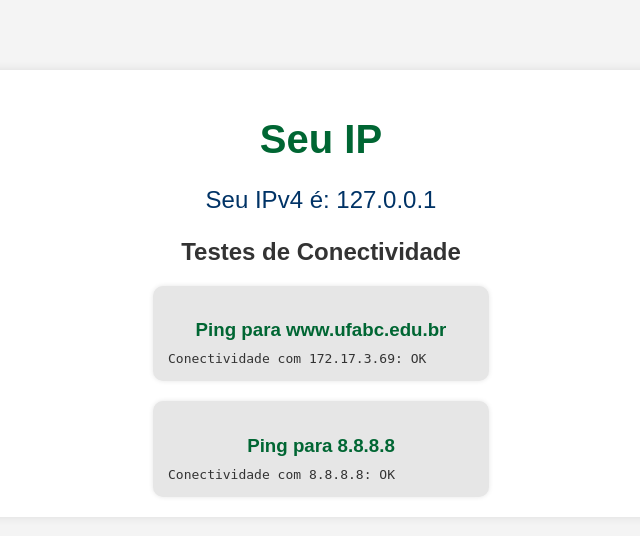
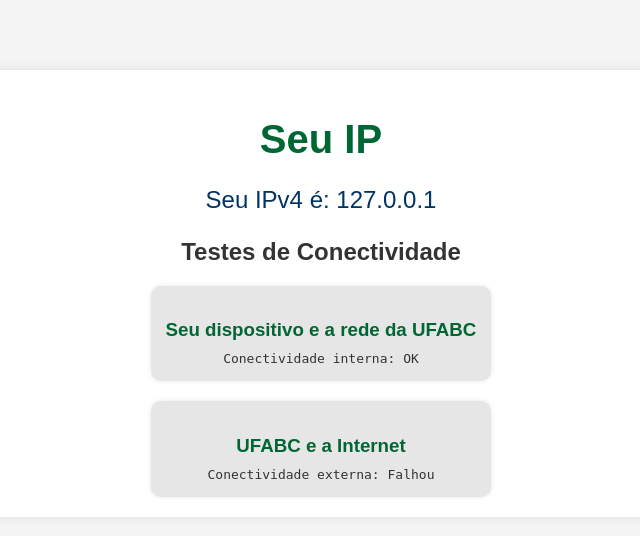
Before and after one commit to guiyti/meuip, a PHP site: page /public_html/index.php in a window 1280 px wide. Shown: the top 536 px of the page, without its empty margins (319-959 px from the left). Run offline with PHP 8.4, Linux system fonts and the light colour scheme.

Commit message:
atualizacao

```diff
--- a/public_html/index.php
+++ b/public_html/index.php
@@ -32,8 +32,39 @@ $ipVersion = $ipService->getIpVersion($userIp);
             pingHost('8.8.8.8', 'pingResultGoogle');
         }
 
+        function testInternalConnectivity() {
+            document.getElementById('pingResultInternal').innerHTML = '<span class="blinking">Aguarde... realizando teste de conectividade interna</span>';
+            const xhr = new XMLHttpRequest();
+            xhr.open('GET', 'test_internal.php', true);
+            xhr.onreadystatechange = function() {
+                if (xhr.readyState == 4 && xhr.status == 200) {
+                    document.getElementById('pingResultInternal').innerHTML = 'Conectividade interna: OK';
+                } else if (xhr.readyState == 4) {
+                    document.getElementById('pingResultInternal').innerHTML = 'Conectividade interna: Falhou';
+                }
+            };
+            xhr.send();
+        }
+
+        function testExternalConnectivity() {
+            document.getElementById('pingResultExternal').innerHTML = '<span class="blinking">Aguarde... realizando teste de conectividade externa</span>';
+            const xhr = new XMLHttpRequest();
+            xhr.open('GET', 'ping.php?host=8.8.8.8', true);
+            xhr.onreadystatechange = function() {
+                if (xhr.readyState == 4 && xhr.status == 200) {
+                    document.getElementById('pingResultExternal').innerHTML = xhr.responseText;
+                }
+            };
+            xhr.send();
+        }
+
+        function startTests() {
+            testInternalConnectivity();
+            testExternalConnectivity();
+        }
+
         window.onload = function() {
-            startPing();
+            startTests();
         };
     </script>
 </head>
@@ -44,12 +75,12 @@ $ipVersion = $ipService->getIpVersion($userIp);
         <h2>Testes de Conectividade</h2>
         <div class="ping-container">
             <div class="ping-box">
-                <h3>Ping para www.ufabc.edu.br</h3>
-                <div id="pingResultUfabc"></div>
+                <h3>Seu dispositivo e a rede da UFABC</h3>
+                <div id="pingResultInternal"></div>
             </div>
             <div class="ping-box">
-                <h3>Ping para 8.8.8.8</h3>
-                <div id="pingResultGoogle"></div>
+                <h3>UFABC e a Internet</h3>
+                <div id="pingResultExternal"></div>
             </div>
         </div>
     </div>
--- a/public_html/ping.php
+++ b/public_html/ping.php
@@ -1,15 +1,12 @@
 <?php
-require_once '../src/IpService.php';
+if (isset($_GET['host'])) {
+    $host = escapeshellarg($_GET['host']);
+    $pingResult = shell_exec("ping -c 1 $host");
 
-if (isset($_GET['host'])) {
-    $ipService = new IpService();
-    $host = $_GET['host'];
-    $pingResult = shell_exec("ping -c 5 $host");
-
-    if (strpos($pingResult, '0 received') !== false) {
-        echo "Conectividade com $host: Falhou";
+    if (strpos($pingResult, '1 received') !== false || strpos($pingResult, '1 packets received') !== false) {
+        echo "Conectividade externa: OK";
     } else {
-        echo "Conectividade com $host: OK";
+        echo "Conectividade externa: Falhou";
     }
 }
 ?>
--- a/public_html/style.css
+++ b/public_html/style.css
@@ -48,7 +48,7 @@ p {
 }
 
 .ping-box div {
-    text-align: left;
+    text-align: center; /* Centraliza o texto */
     white-space: pre-wrap;
     font-family: monospace;
 }
--- /dev/null
+++ b/public_html/test_internal.php
@@ -0,0 +1,5 @@
+
+<?php
+// Simplesmente retorna um código de sucesso.
+echo 'Conectividade interna: OK';
+?>
```
